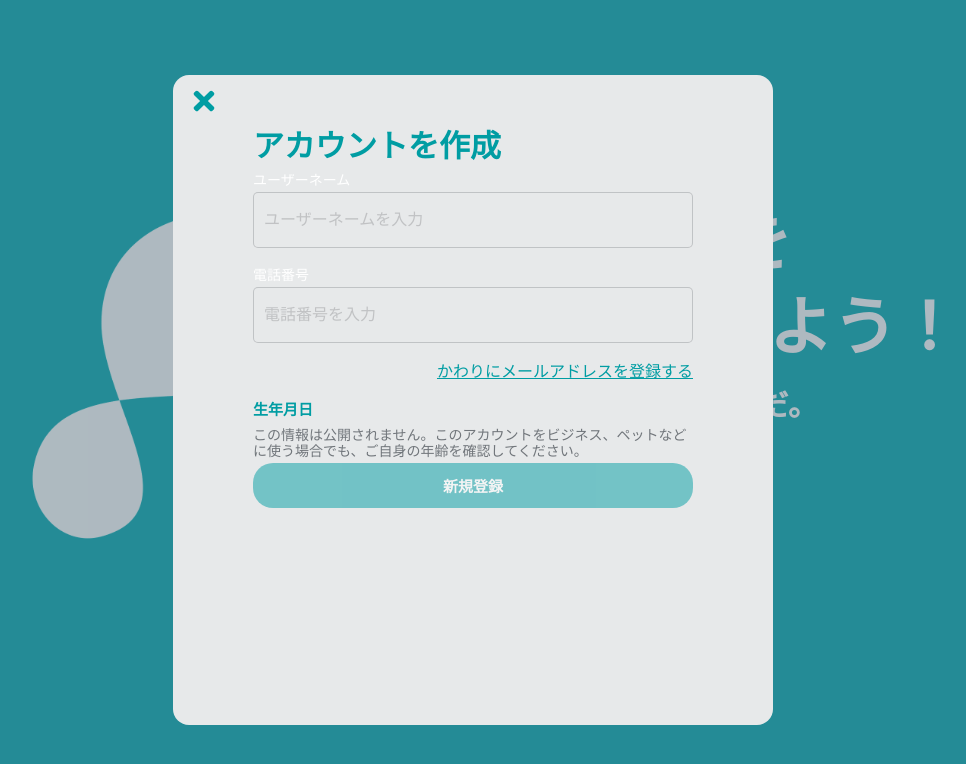
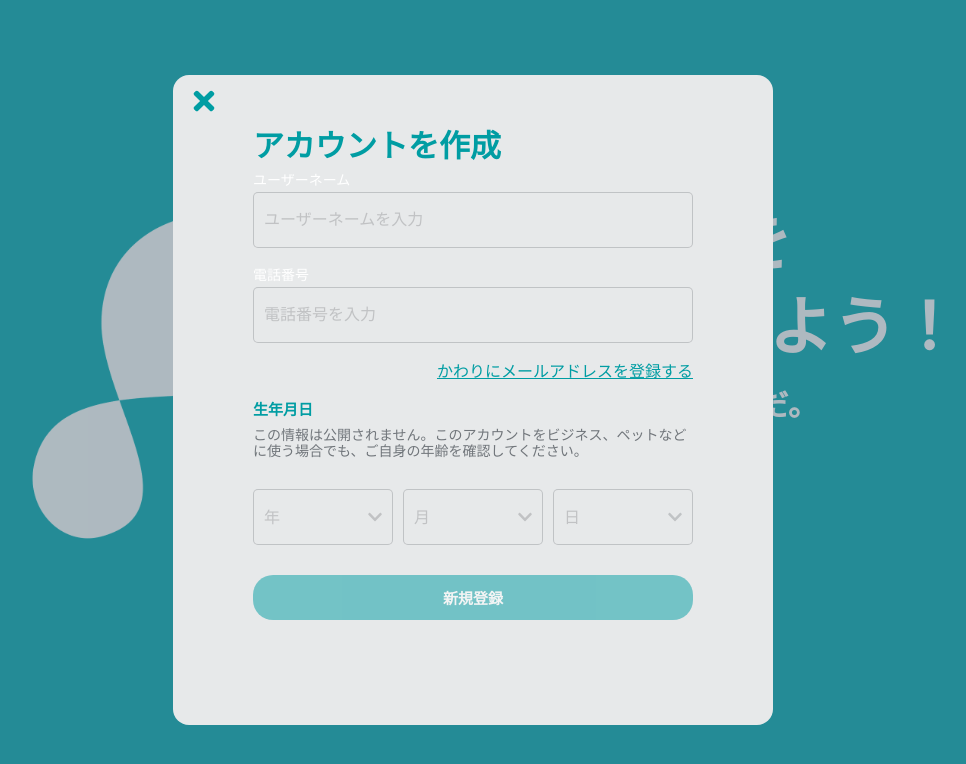
Before and after one commit to bugnood/FAL.Project.linne, a React (Create React App) app in the folder client/: page / in a window 1280 px wide. Both pictures are taken after a click on the link "新規登録". Shown: the top 764 px of the page, without its empty margins (167-1133 px from the left). Built offline with nearby package versions, Linux system fonts and the light colour scheme.

Commit message:
change select css

```diff
--- /dev/null
+++ b/client/src/components/DateOfBirthInput.tsx
@@ -0,0 +1,63 @@
+// src/components/DateOfBirthInput.tsx
+import React from 'react';
+import { FaChevronDown } from 'react-icons/fa';
+import '../style/customInput.css';
+
+const generateYears = () => {
+    const years = [];
+    const currentYear = new Date().getFullYear();
+    for (let year = currentYear; year >= 1900; year--) {
+        years.push(year);
+    }
+    return years;
+};
+
+const generateMonths = () => {
+    return Array.from({ length: 12 }, (_, i) => i + 1);
+};
+
+const generateDays = () => {
+    return Array.from({ length: 31 }, (_, i) => i + 1);
+};
+
+const DateOfBirthInput: React.FC = () => {
+    const years = generateYears();
+    const months = generateMonths();
+    const days = generateDays();
+
+    return (
+        <div className="input-container">
+            <div className="dob-selectors">
+                <div className="selector-container">
+                    <select className="custom-input">
+                        <option value="">年</option>
+                        {years.map(year => (
+                            <option key={year} value={year}>{year}</option>
+                        ))}
+                    </select>
+                    <FaChevronDown className="selector-icon" />
+                </div>
+                <div className="selector-container">
+                    <select className="custom-input">
+                        <option value="">月</option>
+                        {months.map(month => (
+                            <option key={month} value={month}>{month}</option>
+                        ))}
+                    </select>
+                    <FaChevronDown className="selector-icon" />
+                </div>
+                <div className="selector-container">
+                    <select className="custom-input">
+                        <option value="">日</option>
+                        {days.map(day => (
+                            <option key={day} value={day}>{day}</option>
+                        ))}
+                    </select>
+                    <FaChevronDown className="selector-icon" />
+                </div>
+            </div>
+        </div>
+    );
+};
+
+export default DateOfBirthInput;
--- a/client/src/pages/Top.tsx
+++ b/client/src/pages/Top.tsx
@@ -4,6 +4,7 @@ import appLogo from '../assets/linne.svg';
 import ReactModal from 'react-modal';
 import LoadingSpinner from '../components/LoadingSpinner'; // インポート
 import CustomInput from '../components/CustomInput';
+import DateOfBirthInput from '../components/DateOfBirthInput';
 import { FaTimes } from 'react-icons/fa';
 import '../style/top.css';
 
@@ -65,6 +66,7 @@ const Top: React.FC = () => {
                                 <div className='top-date-form'>
                                     <p className='top-date-form-title'>生年月日</p>
                                     <p className='top-date-form-note'>この情報は公開されません。このアカウントをビジネス、ペットなどに使う場合でも、ご自身の年齢を確認してください。</p>
+                                    <DateOfBirthInput />
                                 </div>
                                 <a className='top-next-button'>新規登録</a>
                             </form>
--- a/client/src/style/customInput.css
+++ b/client/src/style/customInput.css
@@ -19,13 +19,43 @@
     border: 1px solid rgb(51 54 57 / 21%);
     border-radius: 5px;
     font-size: 16px;
-    /* color: #009da3; */
     background-color: rgb(231, 233, 234);
     outline: none;
     box-sizing: border-box;
+    appearance: none;
+    /* デフォルトの矢印を非表示 */
+    -webkit-appearance: none;
+    /* Safariのデフォルト矢印を非表示 */
+    -moz-appearance: none;
+    /* Firefoxのデフォルト矢印を非表示 */
+    position: relative;
+    z-index: 1;
+    color: rgb(51 54 57 / 21%);
 }
 
 .custom-input::placeholder {
     color: rgb(51 54 57 / 21%);
-    /* プレースホルダーの色 */
 }
+
+.dob-selectors {
+    display: flex;
+    width: 100%;
+    gap: 10px;
+    margin: 20px 0;
+}
+
+.selector-container {
+    position: relative;
+    flex: 1;
+}
+
+.selector-icon {
+    position: absolute;
+    top: 50%;
+    right: 10px;
+    transform: translateY(-50%);
+    pointer-events: none;
+    /* アイコンがクリックできないようにする */
+    z-index: 2;
+    color: rgb(51 54 57 / 21%);
+}
```
